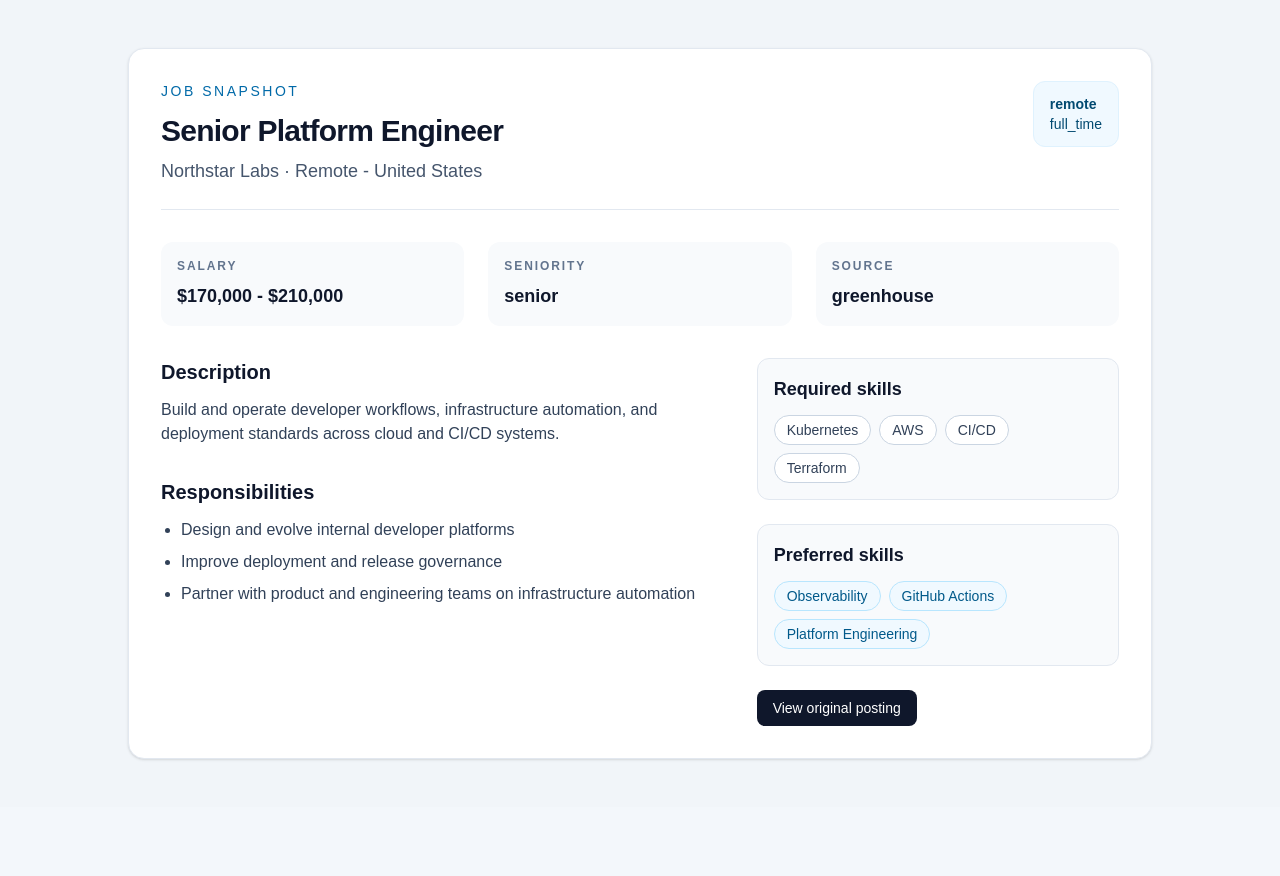
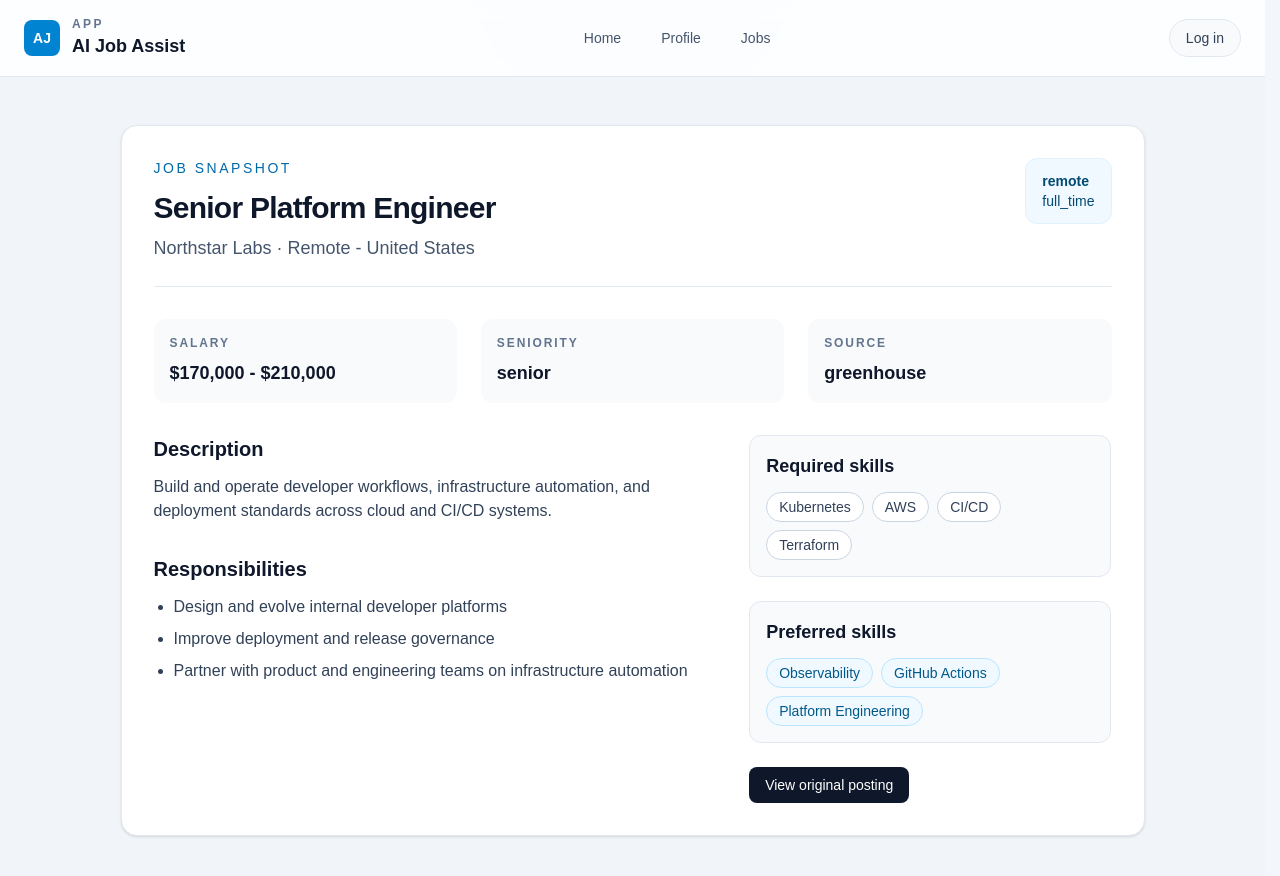
Before and after one commit to EricGrunblatt/ai-job-application, a Next.js app: page /jobs in a window 1280 px wide. Shown: the top 876 px of the page. Before the commit the page ends 807 px from the top, so only its background shows below. Built offline with nearby package versions, Linux system fonts and the light colour scheme.

Commit message:
Created a tab to access each page

```diff
--- a/src/app/globals.css
+++ b/src/app/globals.css
@@ -34,6 +34,7 @@
 
 html {
   background: var(--background);
+  scrollbar-gutter: stable;
 }
 
 body {
@@ -43,6 +44,7 @@ body {
     linear-gradient(180deg, var(--background-strong) 0%, var(--background) 100%);
   color: var(--foreground);
   font-family: Arial, Helvetica, sans-serif;
+  overflow-y: scroll;
 }
 
 .profile-page {
--- a/src/app/layout.tsx
+++ b/src/app/layout.tsx
@@ -1,5 +1,6 @@
 import type { Metadata } from "next";
 import { Geist, Geist_Mono } from "next/font/google";
+import { AppHeader } from "@/components/AppHeader";
 import "./globals.css";
 
 const geistSans = Geist({
@@ -13,8 +14,8 @@ const geistMono = Geist_Mono({
 });
 
 export const metadata: Metadata = {
-  title: "Create Next App",
-  description: "Generated by create next app",
+  title: "AI Job Assist",
+  description: "Candidate profile and job search assistant",
 };
 
 export default function RootLayout({ children }: LayoutProps<"/">) {
@@ -23,7 +24,10 @@ export default function RootLayout({ children }: LayoutProps<"/">) {
       lang="en"
       className={`${geistSans.variable} ${geistMono.variable} h-full antialiased`}
     >
-      <body className="min-h-full flex flex-col">{children}</body>
+      <body className="min-h-full flex flex-col bg-slate-100 text-slate-900">
+        <AppHeader />
+        {children}
+      </body>
     </html>
   );
 }
--- a/src/app/page.tsx
+++ b/src/app/page.tsx
@@ -1,69 +1,45 @@
-import Image from "next/image";
+import Link from "next/link";
 
 export default function Home() {
   return (
-    <div className="flex flex-col flex-1 items-center justify-center bg-zinc-50 font-sans dark:bg-black">
-      <main className="flex flex-1 w-full max-w-3xl flex-col items-center justify-between py-32 px-16 bg-white dark:bg-black sm:items-start">
-        <Image
-          className="dark:invert h-5 w-[100px]"
-          src="/next.svg"
-          alt="Next.js logo"
-          width={100}
-          height={20}
-          priority
-        />
-        <div className="flex flex-col items-center gap-6 text-center sm:items-start sm:text-left">
-          <h1 className="max-w-xs text-3xl font-semibold leading-10 tracking-tight text-black dark:text-zinc-50">
-            To get started, edit the{" "}
-            <code className="rounded bg-black/[.06] px-1.5 py-0.5 font-mono text-[0.9em] dark:bg-white/[.08]">
-              page.tsx
-            </code>{" "}
-            file.
-          </h1>
-          <p className="max-w-md text-lg leading-8 text-zinc-600 dark:text-zinc-400">
-            Looking for a starting point or more instructions? Head over to{" "}
-            <a
-              href="https://vercel.com/templates?framework=next.js&utm_source=create-next-app&utm_medium=appdir-template-tw&utm_campaign=create-next-app"
-              className="font-medium text-zinc-950 dark:text-zinc-50"
-            >
-              Templates
-            </a>{" "}
-            or the{" "}
-            <a
-              href="https://nextjs.org/learn?utm_source=create-next-app&utm_medium=appdir-template-tw&utm_campaign=create-next-app"
-              className="font-medium text-zinc-950 dark:text-zinc-50"
-            >
-              Learning
-            </a>{" "}
-            center.
-          </p>
+    <main className="min-h-screen bg-slate-100 px-6 py-16 text-slate-900">
+      <div className="mx-auto max-w-4xl rounded-2xl border border-slate-200 bg-white p-8 shadow-sm sm:p-12">
+        <p className="text-sm font-semibold uppercase tracking-[0.2em] text-sky-700">
+          AI Job Application Assistant
+        </p>
+
+        <h1 className="mt-4 text-4xl font-semibold tracking-tight text-slate-900">
+          Manage your profile and job search from one place.
+        </h1>
+
+        <p className="mt-4 max-w-2xl text-lg text-slate-600">
+          This app is intentionally simple right now: review your candidate profile and jump into the job pipeline.
+        </p>
+
+        <div className="mt-8 grid gap-4 md:grid-cols-2">
+          <Link
+            href="/profile"
+            className="rounded-xl border border-slate-200 bg-slate-50 p-6 transition hover:border-sky-300 hover:bg-sky-50"
+          >
+            <div className="text-sm font-semibold uppercase tracking-[0.18em] text-slate-500">
+              Profile
+            </div>
+            <div className="mt-3 text-2xl font-semibold text-slate-900">View your profile</div>
+            <p className="mt-2 text-slate-600">Review candidate details, work history, skills, and preferences.</p>
+          </Link>
+
+          <Link
+            href="/jobs"
+            className="rounded-xl border border-slate-200 bg-slate-50 p-6 transition hover:border-sky-300 hover:bg-sky-50"
+          >
+            <div className="text-sm font-semibold uppercase tracking-[0.18em] text-slate-500">
+              Jobs
+            </div>
+            <div className="mt-3 text-2xl font-semibold text-slate-900">Search and review roles</div>
+            <p className="mt-2 text-slate-600">Browse normalized job postings and inspect the match details.</p>
+          </Link>
         </div>
-        <div className="flex flex-col gap-4 text-base font-medium sm:flex-row">
-          <a
-            className="flex h-12 w-full items-center justify-center gap-2 rounded-full bg-foreground px-5 text-background transition-colors hover:bg-[#383838] dark:hover:bg-[#ccc] md:w-[158px]"
-            href="https://vercel.com/new?utm_source=create-next-app&utm_medium=appdir-template-tw&utm_campaign=create-next-app"
-            target="_blank"
-            rel="noopener noreferrer"
-          >
-            <Image
-              className="dark:invert h-[14px] w-4"
-              src="/vercel.svg"
-              alt="Vercel logomark"
-              width={16}
-              height={14}
-            />
-            Deploy Now
-          </a>
-          <a
-            className="flex h-12 w-full items-center justify-center rounded-full border border-solid border-black/[.08] px-5 transition-colors hover:border-transparent hover:bg-black/[.04] dark:border-white/[.145] dark:hover:bg-[#1a1a1a] md:w-[158px]"
-            href="https://nextjs.org/docs?utm_source=create-next-app&utm_medium=appdir-template-tw&utm_campaign=create-next-app"
-            target="_blank"
-            rel="noopener noreferrer"
-          >
-            Documentation
-          </a>
-        </div>
-      </main>
-    </div>
+      </div>
+    </main>
   );
 }
--- /dev/null
+++ b/src/components/AppHeader.tsx
@@ -0,0 +1,46 @@
+import Link from "next/link";
+
+const navItems = [
+  { href: "/", label: "Home" },
+  { href: "/profile", label: "Profile" },
+  { href: "/jobs", label: "Jobs" },
+];
+
+export function AppHeader() {
+  return (
+    <header className="border-b border-slate-200 bg-white/90 backdrop-blur-sm">
+      <div className="mx-auto flex max-w-7xl items-center justify-between gap-4 px-6 py-4">
+        <Link href="/" className="flex items-center gap-3 text-slate-900 hover:text-sky-700">
+          <div className="flex h-9 w-9 items-center justify-center rounded-lg bg-sky-600 text-sm font-bold text-white">
+            AJ
+          </div>
+          <div>
+            <div className="text-xs font-semibold uppercase tracking-[0.2em] text-slate-500">
+              App
+            </div>
+            <div className="text-lg font-semibold">AI Job Assist</div>
+          </div>
+        </Link>
+
+        <nav className="hidden items-center gap-2 md:flex">
+          {navItems.map((item) => (
+            <Link
+              key={item.href}
+              href={item.href}
+              className="rounded-full px-4 py-2 text-sm font-medium text-slate-600 transition hover:bg-slate-100 hover:text-slate-900"
+            >
+              {item.label}
+            </Link>
+          ))}
+        </nav>
+
+        <button
+          type="button"
+          className="rounded-full border border-slate-200 bg-slate-50 px-4 py-2 text-sm font-medium text-slate-700 transition hover:border-slate-300 hover:bg-slate-100"
+        >
+          Log in
+        </button>
+      </div>
+    </header>
+  );
+}
```
